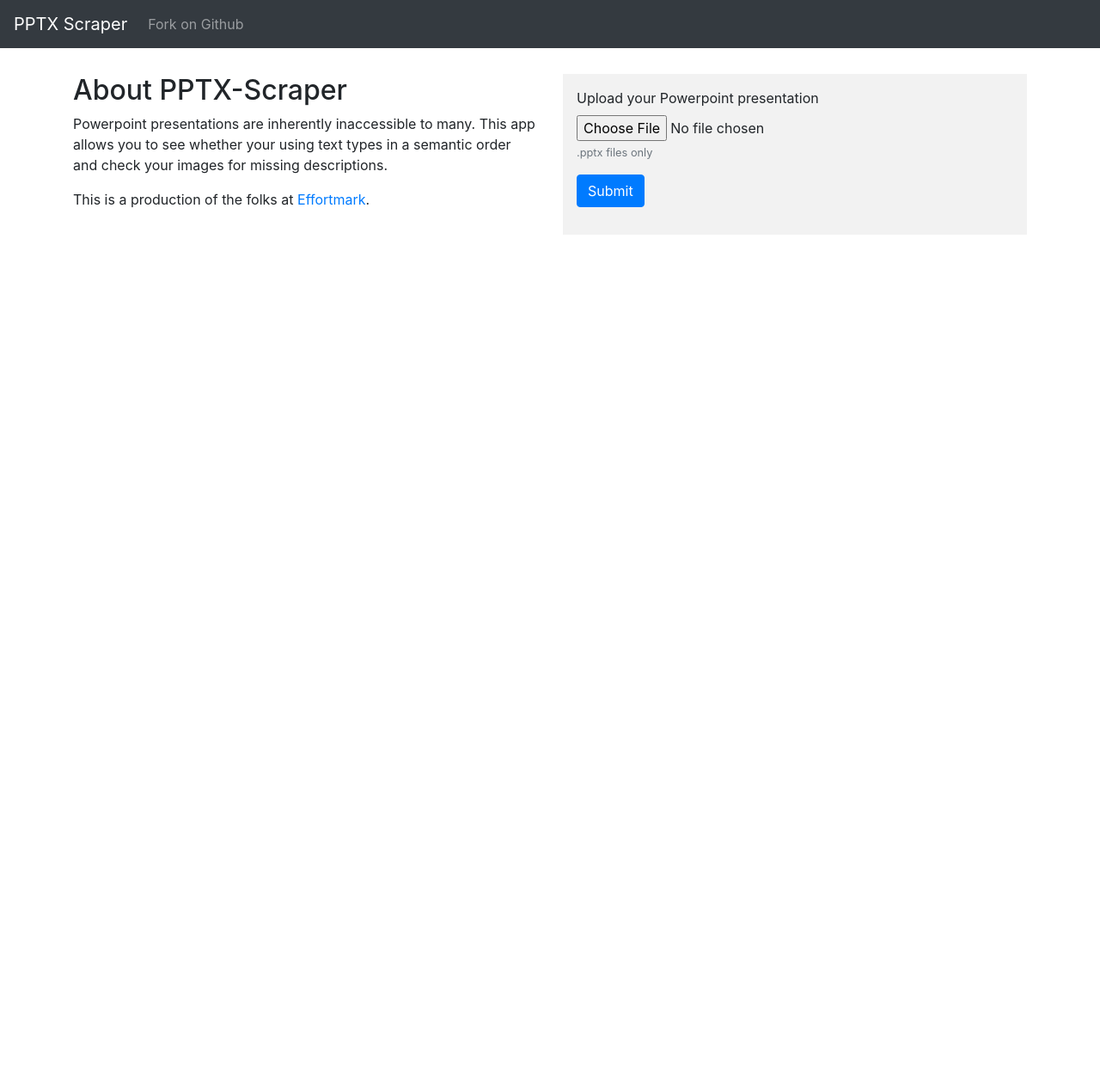
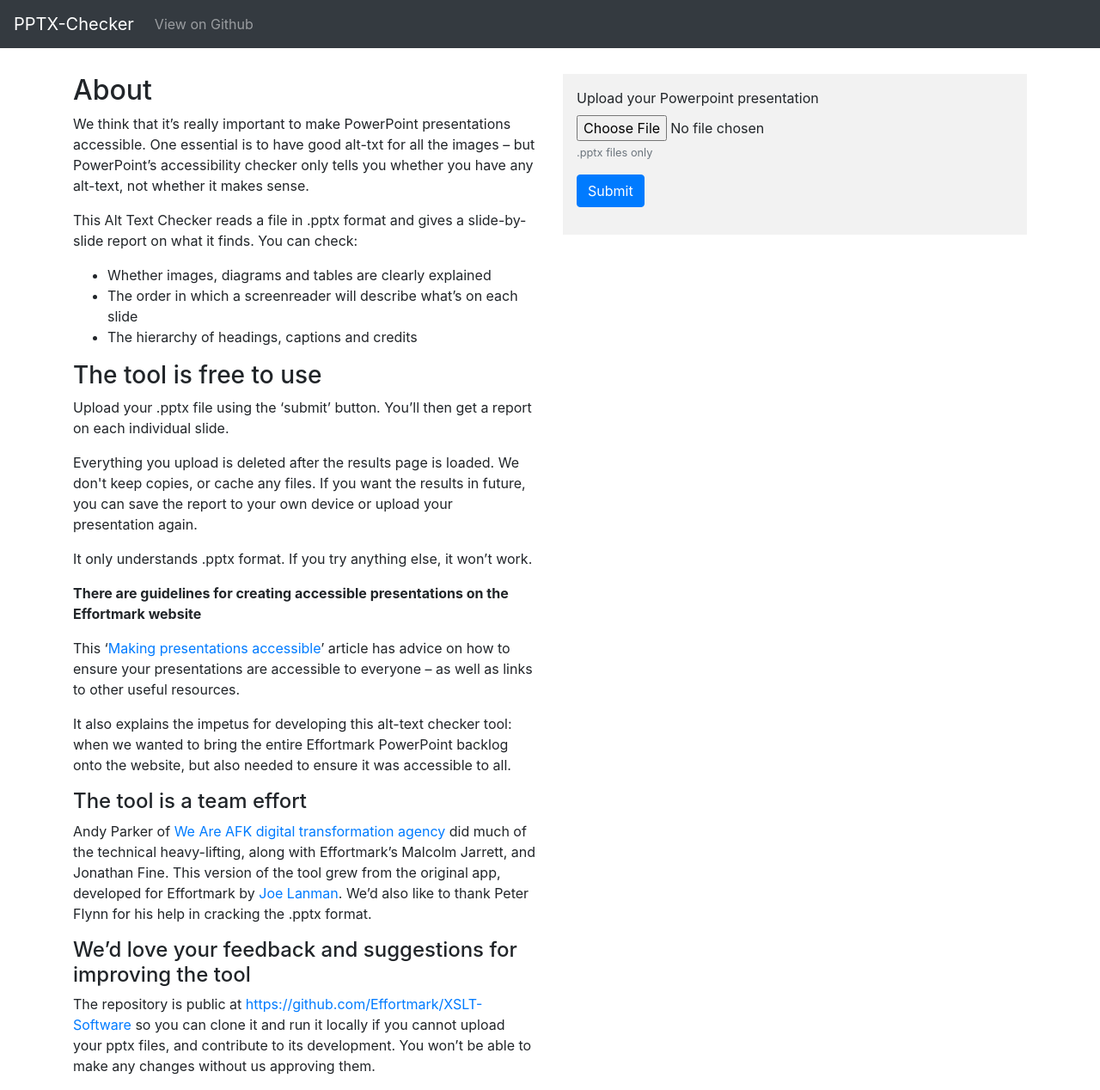
Before and after one commit to MalcolmJarrett/XSLT-Software, a Flask app: page / in a window 1280 px wide. Shown: the whole page at 86% size. Before the commit the page ends 273 px from the top, so only its background shows below. Run offline with Flask 2, Linux system fonts and the light colour scheme; some libraries are stand-ins or nearby versions.

Commit message:
updated the name of the app and added our new about content

```diff
--- a/app/templates/index.html
+++ b/app/templates/index.html
@@ -18,11 +18,40 @@
                 </div>
             </div>
             <div class="col">
-                <h2>About PPTX-Scraper</h2>
+                <h2>About</h2>
 
-                <p>Powerpoint presentations are inherently inaccessible to many. This app allows you to see whether your using text types in a semantic order and check your images for missing descriptions.</p>
+                <p>We think that it’s really important to make PowerPoint presentations accessible. One essential is to have good alt-txt for all the images – but PowerPoint’s accessibility checker only tells you whether you have any alt-text, not whether it makes sense.</p>
 
-                <p>This is a production of the folks at <a href="https://www.effortmark.co.uk/" rel="me">Effortmark</a>.</p>
+                <p>This Alt Text Checker reads a file in .pptx format and gives a slide-by-slide report on what it finds. You can check:</p>
+
+                <ul>
+                    <li>Whether images, diagrams and tables are clearly explained</li>
+                    <li>The order in which a screenreader will describe what’s on each slide</li>
+                    <li>The hierarchy of headings, captions and credits</li>
+                </ul>
+
+                <h3>The tool is free to use</h3>
+
+                <p>Upload your .pptx file using the ‘submit’ button. You’ll then get a report on each individual slide.</p>
+
+                <p>Everything you upload is deleted after the results page is loaded. We don't keep copies, or cache any files. If you want the results in future, you can save the report to your own device or upload your presentation again.</p>
+
+                <p>It only understands .pptx format. If you try anything else, it won’t work.</p>
+
+                <p><strong>There are guidelines for creating accessible presentations on the Effortmark website
+</strong></p>
+
+                <p>This ‘<a href="www.effortmark.co.uk/making-presentations-accessible/" rel="me">Making presentations accessible</a>’ article has advice on how to ensure your presentations are accessible to everyone – as well as links to other useful resources.</p>
+
+                <p>It also explains the impetus for developing this alt-text checker tool: when we wanted to bring the entire Effortmark PowerPoint backlog onto the website, but also needed to ensure it was accessible to all.</p>
+
+                <h4>The tool is a team effort</h4>
+
+                <p>Andy Parker of <a href="https://www.weareafk.co.uk">We Are AFK digital transformation agency</a> did much of the technical heavy-lifting, along with Effortmark’s Malcolm Jarrett, and Jonathan Fine. This version of the tool grew from the original app, developed for Effortmark by <a href="https://twitter.com/joelanman">Joe Lanman</a>. We’d also like to thank Peter Flynn for his help in cracking the .pptx format.</p>
+
+                <h4>We’d love your feedback and suggestions for improving the tool</h4>
+
+                <p>The repository is public at <a href="https://github.com/Effortmark/XSLT-Software">https://github.com/Effortmark/XSLT-Software</a> so you can clone it and run it locally if you cannot upload your pptx files, and contribute to its development. You won’t be able to make any changes without us approving them.</p>
             </div>
         </div>
 <article>
--- a/app/templates/layout/navigation.html
+++ b/app/templates/layout/navigation.html
@@ -1,11 +1,11 @@
 <nav role="navigation" class="navbar navbar-expand-lg navbar-dark bg-dark" aria-label="Powerpoint Scraper Options">
-    <a href="/" class="navbar-brand">PPTX Scraper</a>
+    <a href="/" class="navbar-brand">PPTX-Checker</a>
     <button class="navbar-toggler" type="button" data-toggle="collapse" data-target="primaryNav" aria-controls="navbarColor01" aria-expanded="false" aria-label="Toggle navigation">
     </button>
     <div class="collapse navbar-collapse" id="primaryNav">
         <ul class="navbar-nav mr-auto">
             <!-- <li class="nav-item"><a href="https://github.com/Effortmark/XSLT-Software/blob/master/README.md" class="nav-link" target="_blank">Docs</a></li> -->
-            <li class="nav-item"><a href="https://github.com/Effortmark/XSLT-Software" class="nav-link" target="_blank">Fork on Github</a></li>
+            <li class="nav-item"><a href="https://github.com/Effortmark/XSLT-Software" class="nav-link" target="_blank">View on Github</a></li>
         </ul>
     </div>
 </nav>
```
